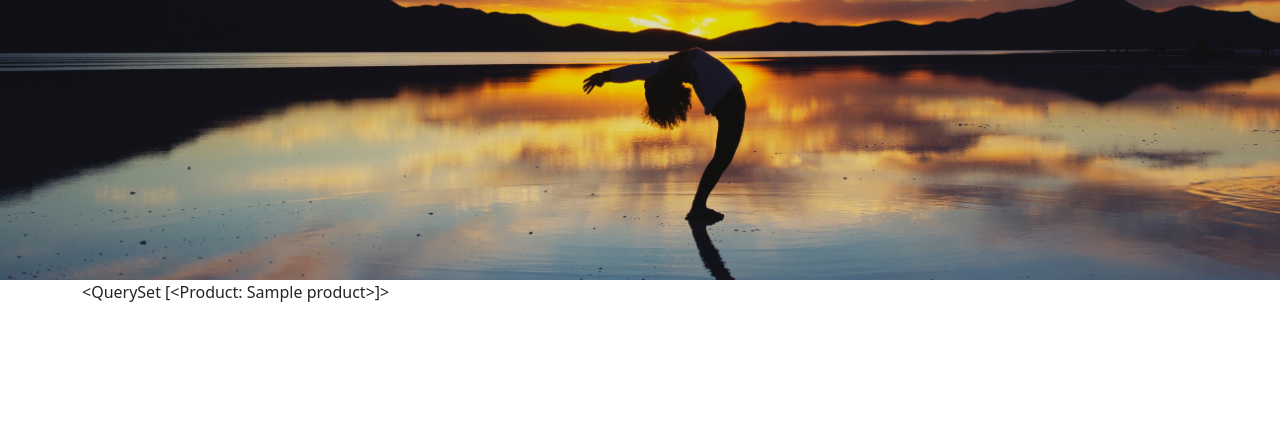
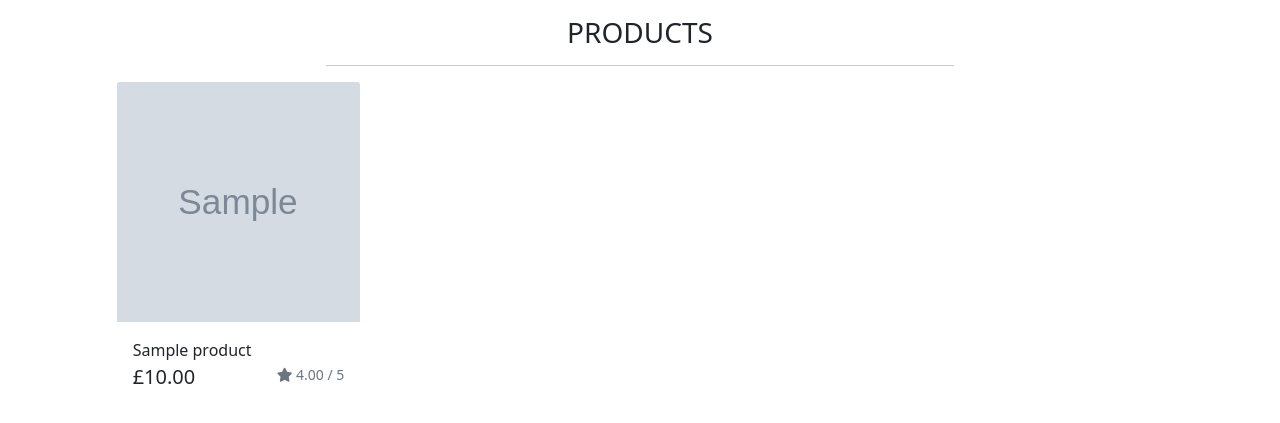
Before and after one commit to AJBayliss81/hiit-yoga-v2, a Django app: page /products/ in a window 1280 px wide. Shown: the part 90-513 px from the top of the page. Run offline with Django 3.2, Linux system fonts and the light colour scheme; tables that the repository leaves empty hold one stand-in row (values such as "Sample post"); grey boxes marked "Sample" are stand-in pictures; some libraries are stand-ins or nearby versions.

Commit message:
Added grid layout for products page and accompanying css

```diff
--- a/home/templates/home/index.html
+++ b/home/templates/home/index.html
@@ -13,7 +13,7 @@
     <div class="small-image-container h-100">
         <div class="row justify-content-center">
             <div class="col-8 my-3">
-                <h1 class="text-center logo-font display-3">
+                <h1 class="text-center display-3">
                     Come HIIT the mat with us!
                 </h1>
             </div>
--- a/products/templates/products/products.html
+++ b/products/templates/products/products.html
@@ -4,17 +4,88 @@
 {% block page_header %}
     <div class="container-fluid">
         <div class="row">
-           <div class="image-banner-container"></div>
+           <!-- <div class="image-banner-container"></div> -->
         </div>
     </div>
 {% endblock %}
 
 {% block content %}
-    <div class="container">
+    <div class="container-fluid">
+        <div class="row">
+            <div class="col text-center mt-3">
+                <h3 class="text-uppercase">Products</h3>
+                <hr class="w-50 offset-3 mb-1">
+            </div>
+        </div>
+
         <div class="row">
             <div class="col">
-                {{ products }}
+
+                <!-- Product cards -->
+                <div class="product-container col-10 offset-1">
+                    <div class="row mt-1 mb-2"></div>
+                    <div class="row">
+                        {% for product in products %}
+                            <div class="col-sm-6 col-md-6 col-lg-4 col-xl-3 mb-2">
+                                <div class="card h-100 border-0">
+                                    {% if product.image %}
+                                        <a href="">
+                                            <img class="card-img-top img-fluid" src="{{ product.image.url }}" alt="{{ product.name }}">
+                                        </a>
+                                    {% else %}
+                                        <a href="">
+                                            <img class="card-img-top img-fluid" src="{{ MEDIA_URL }}noimage.png" alt="{{ product.name }}">
+                                        </a>
+                                    {% endif %}
+                                    <div class="card-body pb-0">
+                                        <p class="mb-0">{{ product.name }}</p>
+                                    </div>
+                                    <div class="card-footer bg-white pt-0 border-0 text-left">
+                                        <div class="row">
+                                            <div class="col">
+                                                <div class="row">
+                                                    <div class="col">
+                                                        <p class="lead mb-0 text-start font-weight-bold">£{{ product.price }}</p>
+                                                    </div>
+                                                    <div class="col text-end">
+                                                        {% if product.rating %}
+                                                            <small class="text-muted text-end"><i class="fas fa-star mr-1"></i> {{ product.rating }} / 5</small>
+                                                        {% else %}
+                                                            <small class="text-muted text-end">No Rating</small>
+                                                        {% endif %}
+                                                    </div>
+                                                </div>
+                                            </div>
+                                        </div>
+                                    </div>
+                                </div>
+                            </div>
+                            {% if forloop.counter|divisibleby:1 %}
+                                <div class="col-10 offset-1 d-sm-none mb-5">
+                                    <hr class="breaker">
+                                </div>
+                            {% endif %}
+                            {% if forloop.counter|divisibleby:2 %}
+                                <div class="col-10 offset-1 d-none d-sm-block d-md-block d-lg-none mb-5">
+                                    <hr class="breaker">
+                                </div>
+                            {% endif %}
+                            {% if forloop.counter|divisibleby:3 %}
+                                <div class="col-10 offset-1 d-none d-lg-block d-xl-none mb-5">
+                                    <hr class="breaker">
+                                </div>
+                            {% endif %}
+                            {% if forloop.counter|divisibleby:4 %}
+                                <div class="col-10 offset-1 d-none d-xl-block mb-5">
+                                    <hr class="breaker">
+                                </div>
+                            {% endif %}
+                        {% endfor %}
+                    </div>
+                </div>
+
             </div>
         </div>
+
     </div>
 {% endblock %}
--- a/static/css/base.css
+++ b/static/css/base.css
@@ -1,7 +1,21 @@
 .image-banner-container {
     background: url('/media/yoga-banner.jpg') no-repeat center center;
     background-size: cover;
-    height: 35vh;
+    height: 25vh;
+}
+
+.card-img-top {
+    width: 100%;
+    height: 30vh;
+    object-fit: cover;
+}
+
+hr.breaker {
+    border: 0 none;
+    border-radius: 50%;
+    height: 0.5rem;
+    color: #ffc107;
+    background-color: #ffc107;
 }
 
 /*-- Media Queries --*/
```
Also changed, not shown: media/white-tracker.jpg (added).
